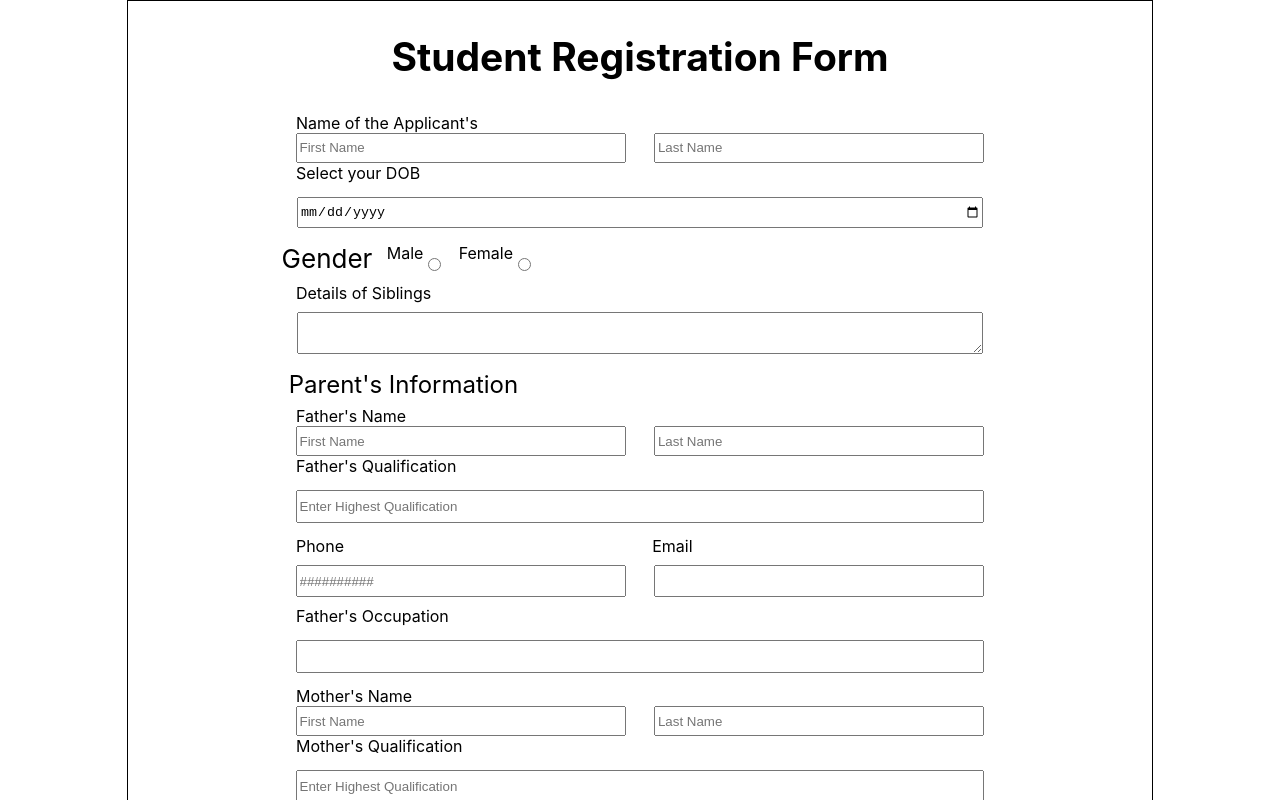
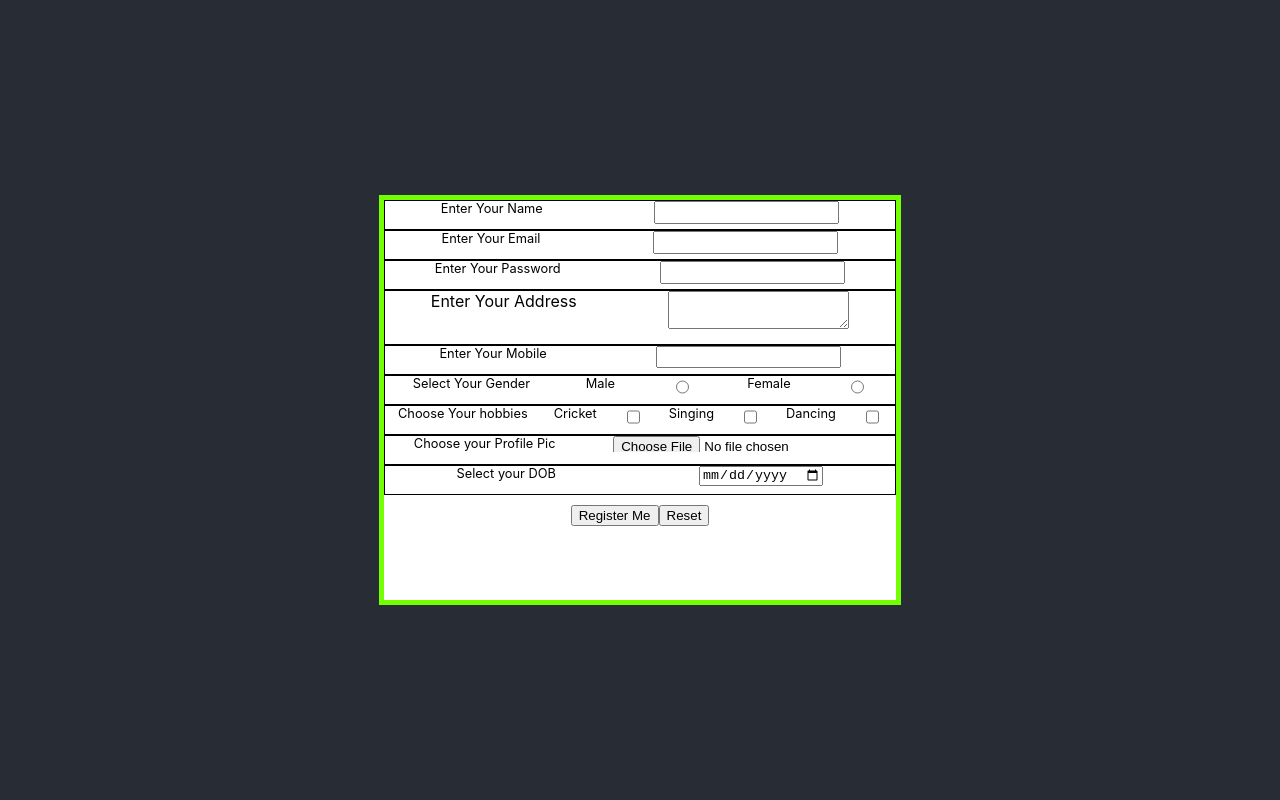
Before and after one commit to anshikachaurasiya-cedcoss/React, a React (Create React App) app: page / in a window 1280 px wide. Shown: the top 800 px of the page. Built offline with nearby package versions, Linux system fonts and the light colour scheme.

Commit message:
modified task

```diff
--- a/src/App.css
+++ b/src/App.css
@@ -1,106 +1,117 @@
 .App {
   text-align: center;
 }
+
+.App-logo {
+  height: 40vmin;
+  pointer-events: none;
+}
+/*
+@media (prefers-reduced-motion: no-preference) {
+  .App-logo {
+    animation: App-logo-spin infinite 20s linear;
+  }
+} */
+
 .App-header {
+  background-color: #282c34;
   min-height: 100vh;
   display: flex;
   flex-direction: column;
   align-items: center;
   justify-content: center;
   font-size: calc(10px + 2vmin);
+  color: white;
 }
 
 .App-link {
   color: #61dafb;
 }
+/*
+@keyframes App-logo-spin {
+  from {
+    transform: rotate(0deg);
+  }
+  to {
+    transform: rotate(360deg);
+  }
+} */
+
+/* my editing */
+
+/* #Task1{
+  background-color: grey;
+  width: 100%;
+  height: 250px;
+}
+#Task2{
+  height: 300px;
+  background-color: #7697a1;
+  width: 100%;
+}
+#Task3{
+  background-color: grey;
+  width: 100%;
+  height: 250px;
+}
+#Task4{
+  height: 300px;
+  background-color: #7697a1;
+  width: 100%;
+}
+.light{
+  background-color: palevioletred;
+}
+.dark{
+  background-color: black;
+  color: white;
+}
+#Task5{
+  background-color: grey;
+  width: 100%;
+  height: 250px;
+} */
+
+
+
 #form{
-  height: auto;
-  border: 1px solid black;
-  width: 80%;
-  display: flex;
-  justify-content: center;
-  align-items: center;
-  flex-direction: column;
-}
-.labels{
-  display:flex;
-  align-items:left;
-  margin-left:2%;
-  font-size: 1rem;
-}
-.labelDiv{
-  display: flex;
-  flex-direction: row;
-}
-.labelRight{
-  display:flex;
-  margin-left:43%;
-  font-size: 1rem;
-}
-form{
-  height: 100%;
-  width: 70%;
+  height: 400px;
+  width: 40%;
+  background-color: white;
+  color: black;
+  border: 5px solid rgb(115, 255, 0);
 }
 .des{
   display: flex;
-    flex-direction: column;
-    height: 50px;
-    justify-content: space-around;
-    overflow: hidden;
-}
-.divLeft{
-  height: 100%;
-  width: 50%;
-  display: flex;
-  flex-direction: column;
-  align-items: center;
-}
-.des input{
-  height: 100%;
-  width: 90%;
-}
-.inpDiv{
-  display: flex;
   flex-direction: row;
-  height: 65%;
-}
-.divRight{
-  height: 100%;
-  width: 50%;
-  display: flex;
-  flex-direction: column;
-  align-items: center;
-  justify-content: center;
+  border: 1px solid black;
+  height: 8%;
+  justify-content: space-around;
 }
 .desi{
   display: flex;
-  flex-direction: column;
-  height: 60px;
-  justify-content: center;
-  align-items: center;
-}
-.desi input{
-  height: 45%;
-  width: 95%;
-}
-.desi textarea{
-  width: 95%;
-  height: 55%;
-}
-.desig{
-  height: 40px;
-  display: flex;
   flex-direction: row;
+  border: 1px solid black;
+  height: 15%;
+  justify-content: space-around;
 }
 .desi textarea{
   height: 60%;
+}
+.desi label{
+  font-size: 1rem;
+}
+.des label{
+  font-size: 0.8rem;
+}
+.des input{
+  height: 60%;
+}
+form{
+  height: 350px;
+  /* background-color: blue; */
 }
 span{
   font-size: 0.7rem;
   color: red;
 }
-button{
-  margin: 5%;
-  height: 35px;
-  width: 50%;
-}
--- a/src/App.js
+++ b/src/App.js
@@ -1,6 +1,5 @@
 import './App.css';
-import Form from './Form';
-// import FormValidation from './FormValidation';
+import FormValidation from './FormValidation';
 // import Task1 from './Task1';
 // import Task2 from './Task2';
 // import Task3 from './Task3';
@@ -11,8 +10,7 @@ function App() {
   return (
     <div className="App">
       <header className="App-header">
-        <Form/>
-        {/* <FormValidation/> */}
+        <FormValidation/>
         {/* <Task1/>
         <Task2/>
         <Task3/>
--- a/src/FormValidation.js
+++ b/src/FormValidation.js
@@ -20,7 +20,7 @@ const FormValidation = () => {
             setE('')
         }
         else{
-            mg='email should contain no. character and special character'
+            mg='Enter Valid Email'
             setE(mg)
         }
     }
@@ -36,11 +36,11 @@ const FormValidation = () => {
     }
     const addHandler=(event)=>{
         add=event.target.value
-        if(add!==''){
+        if(add.length>4){
             setE('')
         }
         else{
-            mg='must be filled'
+            mg='length of string should greater than 4'
             setE(mg)
         }
     }
```
Also changed, not shown: src/test.txt (deleted).
